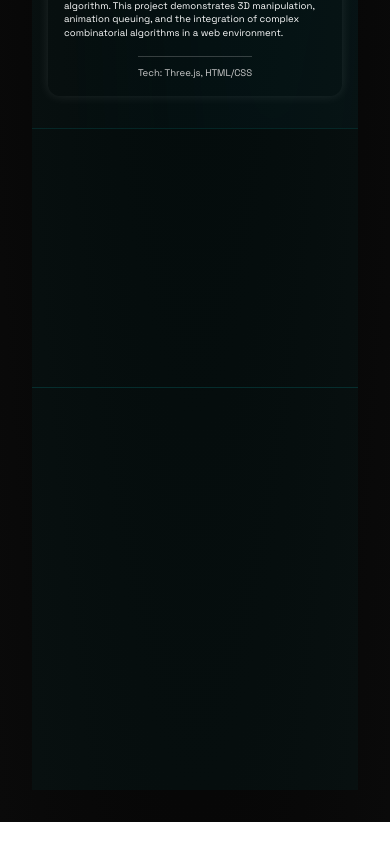
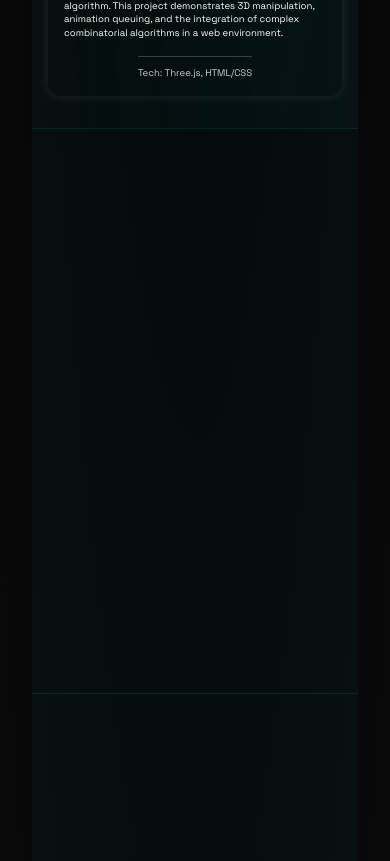
Before and after one commit to black-leg-nameko/portfolio, a React (Vite) app in the folder portfolio-spa/: page / in a window 390 px wide. Shown: the part 4496-5357 px from the top of the page. Before the commit the page ends 5318 px from the top, so only its background shows below. Built offline with nearby package versions, Linux system fonts and the light colour scheme.

Commit message:
add research achivements

```diff
--- a/portfolio-spa/src/sections/Research.tsx
+++ b/portfolio-spa/src/sections/Research.tsx
@@ -4,12 +4,49 @@ import { useTypewriter } from '../hooks/useTypewriter';
 import { useParallaxBg } from '../hooks/useParallaxBg';
 import { useSectionBg } from '../hooks/useSectionBg';
 
+type Publication = {
+  title: string;
+  authors: string[];
+  venue: string;
+  date: string;
+  link?: string;
+  doi?: string;
+};
+
 export function Research() {
   const ref = useRef<HTMLElement | null>(null);
-  useScrollReveal(ref);
+  useScrollReveal(ref, '.reveal, .publication-item');
   useTypewriter(ref, 'h2');
   useParallaxBg(ref, '.parallax-bg', -7, 9);
   useSectionBg(ref, '#060a10', '#0a0f18');
+
+  const publications: Publication[] = [
+    // ここに学会発表や論文の情報を追加してください
+    // 例:
+    // {
+    //   title: '論文の題目',
+    //   authors: ['著者名1', '著者名2'],
+    //   venue: '学会名・ジャーナル名',
+    //   date: '2025年1月',
+    //   link: 'https://example.com', // オプション
+    //   doi: '10.xxxx/xxxxx', // オプション
+    // },
+    {
+      title: '所有権不変条件によるクロスチェーン NFT の脆弱性分類',
+      authors: ['北島琉斗', '櫻井幸一'],
+      venue: '電子情報通信学会',
+      date: '2026年3月',
+      link: 'https://pub.confit.atlas.jp/ja/event/general2026/presentation/A-12-03',
+    },
+  ];
+
+  const formatAuthors = (authors: string[]): string => {
+    if (authors.length === 0) return '';
+    if (authors.length === 1) return authors[0];
+    if (authors.length === 2) return `${authors[0]} and ${authors[1]}`;
+    return `${authors.slice(0, -1).join(', ')}, and ${authors[authors.length - 1]}`;
+  };
+
   return (
     <section id="research" className="page-section" ref={ref}>
       <div className="parallax-bg" aria-hidden="true" />
@@ -18,6 +55,39 @@ export function Research() {
         <h3 className="my-field">Blockchain Security</h3>
         <h3 className="my-field">LLM Security</h3>
       </div>
+
+      {publications.length > 0 && (
+        <div className="research-details reveal">
+          <h3>Publications & Presentations</h3>
+          <div className="publications-list">
+            {publications.map((pub, index) => (
+              <div key={index} className="publication-item">
+                <div className="publication-header">
+                  <h4 className="publication-title">
+                    {pub.link ? (
+                      <a href={pub.link} target="_blank" rel="noopener noreferrer">
+                        {pub.title}
+                      </a>
+                    ) : (
+                      pub.title
+                    )}
+                  </h4>
+                </div>
+                <div className="publication-authors">{formatAuthors(pub.authors)}</div>
+                <div className="publication-venue">{pub.venue}</div>
+                <div className="publication-meta">
+                  <span className="publication-date">{pub.date}</span>
+                  {pub.doi && (
+                    <span className="publication-doi">
+                      DOI: <a href={`https://doi.org/${pub.doi}`} target="_blank" rel="noopener noreferrer">{pub.doi}</a>
+                    </span>
+                  )}
+                </div>
+              </div>
+            ))}
+          </div>
+        </div>
+      )}
     </section>
   );
 }
--- a/portfolio-spa/src/styles/main.css
+++ b/portfolio-spa/src/styles/main.css
@@ -702,6 +702,148 @@ nav a {
   text-align: center;
 }
 
+/* Research section styles */
+#research .my-field-container,
+#research .research-details {
+  width: 100%;
+  max-width: 900px;
+  margin-inline: auto;
+}
+
+#research h2 {
+  display: block;
+  width: min(900px, 92vw);
+  margin-inline: auto;
+  text-align: left;
+}
+
+.research-details {
+  width: min(900px, 92vw);
+  margin-top: 2rem;
+  padding: 1.25rem 1.25rem 1rem;
+  border: 1px solid rgba(255,255,255,0.12);
+  background: rgba(255,255,255,0.02);
+  border-radius: 10px;
+  box-shadow: none;
+}
+
+.research-details h3 {
+  font-size: 1.15rem;
+  color: #e9e9f6;
+  margin: 0 0 1rem;
+  letter-spacing: 0.2px;
+  text-transform: none;
+  padding-left: 0;
+}
+
+.publications-list {
+  display: flex;
+  flex-direction: column;
+  gap: 1.5rem;
+}
+
+.publication-item {
+  padding: 1rem 0;
+  border-bottom: 1px solid rgba(255,255,255,0.08);
+}
+
+.publication-item:last-child {
+  border-bottom: none;
+}
+
+.publication-header {
+  display: flex;
+  justify-content: space-between;
+  align-items: flex-start;
+  gap: 1rem;
+  margin-bottom: 0.5rem;
+}
+
+.publication-title {
+  font-size: 1rem;
+  color: #fff;
+  margin: 0;
+  font-weight: 400;
+  line-height: 1.5;
+  flex: 1;
+}
+
+.publication-title a {
+  color: #e0e0ff;
+  text-decoration: none;
+  transition: color 0.2s ease;
+}
+
+.publication-title a:hover {
+  color: var(--accent-2);
+  text-decoration: underline;
+}
+
+.publication-type {
+  font-size: 0.75rem;
+  color: var(--accent-2);
+  background: rgba(124, 227, 255, 0.1);
+  padding: 0.25rem 0.5rem;
+  border-radius: 4px;
+  white-space: nowrap;
+  flex-shrink: 0;
+}
+
+.publication-authors {
+  font-size: 0.9rem;
+  color: #ddd;
+  margin-bottom: 0.4rem;
+  line-height: 1.5;
+}
+
+.publication-venue {
+  font-size: 0.9rem;
+  color: #bbb;
+  font-style: italic;
+  margin-bottom: 0.4rem;
+}
+
+.publication-meta {
+  display: flex;
+  gap: 1rem;
+  font-size: 0.85rem;
+  color: #aaa;
+  flex-wrap: wrap;
+}
+
+.publication-date {
+  color: #aaa;
+}
+
+.publication-doi {
+  color: #aaa;
+}
+
+.publication-doi a {
+  color: var(--accent-2);
+  text-decoration: none;
+}
+
+.publication-doi a:hover {
+  text-decoration: underline;
+}
+
+@media (max-width: 768px) {
+  .publication-header {
+    flex-direction: column;
+    gap: 0.5rem;
+  }
+
+  .publication-type {
+    align-self: flex-start;
+  }
+
+  .publication-meta {
+    flex-direction: column;
+    gap: 0.3rem;
+  }
+}
+
 .page-section h2 {
   text-decoration: none;
   border-bottom: 1px solid rgba(255,255,255,0.12);
```
